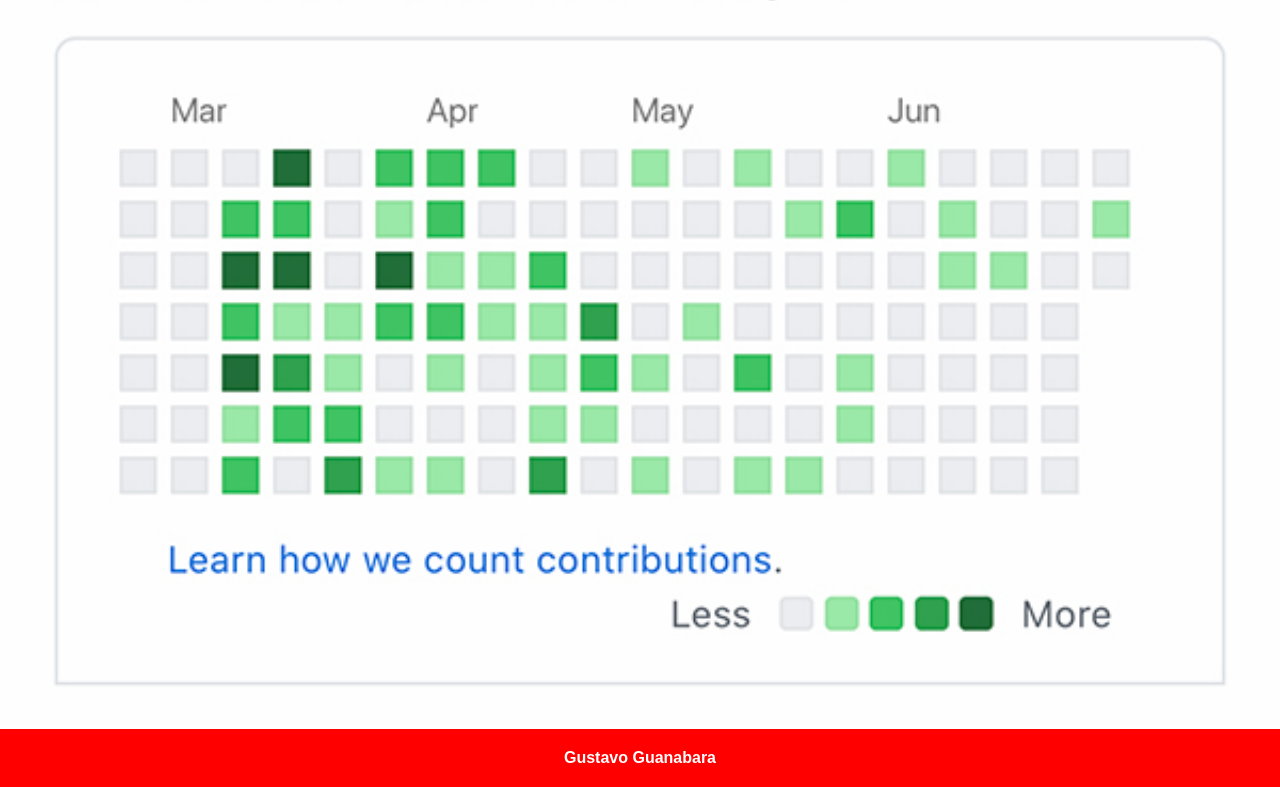
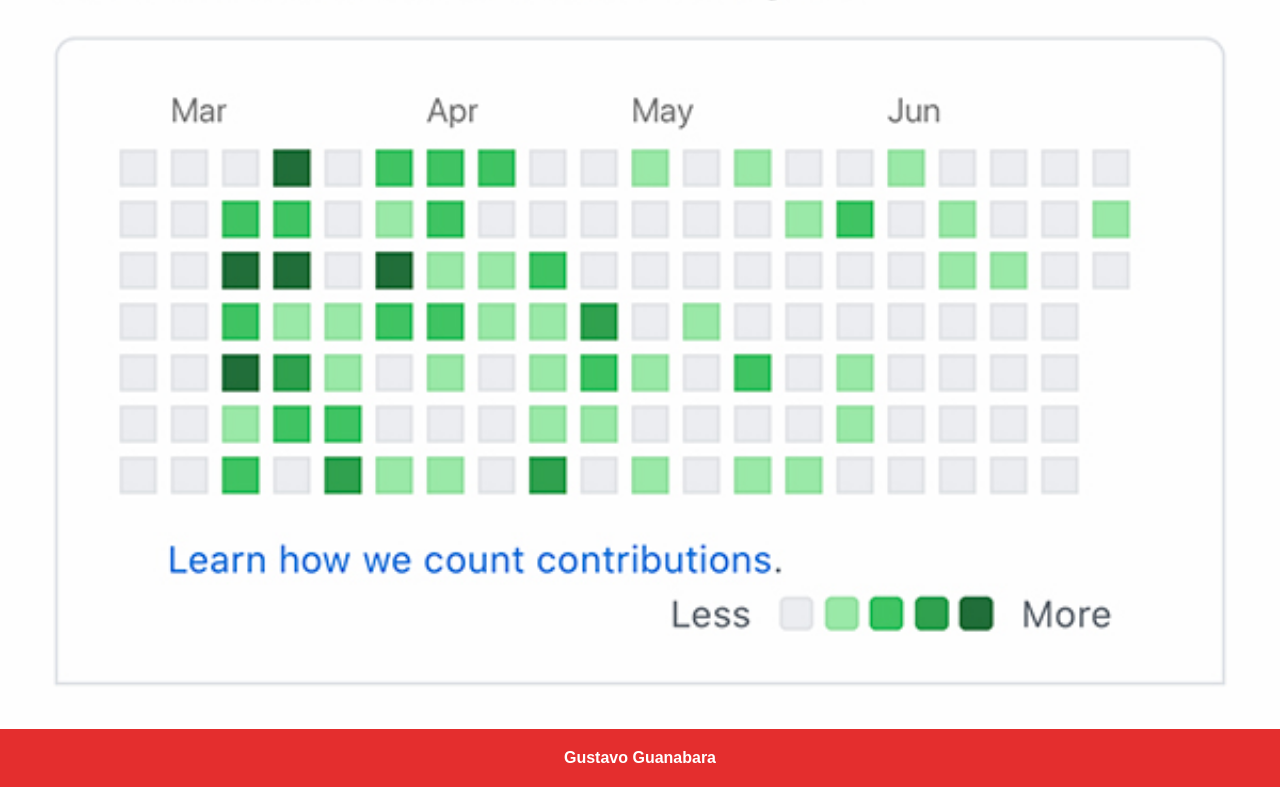
Before and after one commit to luisfmessias/projeto-social, a plain HTML site: page github.html in a window 1280 px wide. In both pictures the pointer is over the link "Gustavo Guanabara". Shown: the part 4007-4794 px from the top of the page. Drawn offline with Linux system fonts and the light colour scheme.

Commit message:
troquei de cor o botao

```diff
--- a/estilos/social.css
+++ b/estilos/social.css
@@ -26,5 +26,5 @@ a{
 }
 
 a:hover{
-    background-color: red;
+    background-color: rgba(223, 3, 3, 0.829);
 }
```
